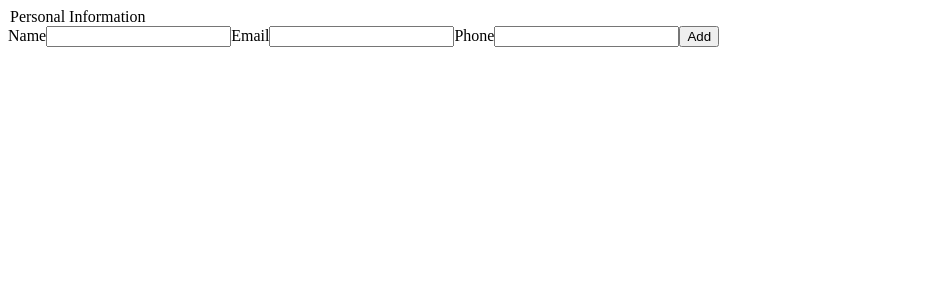
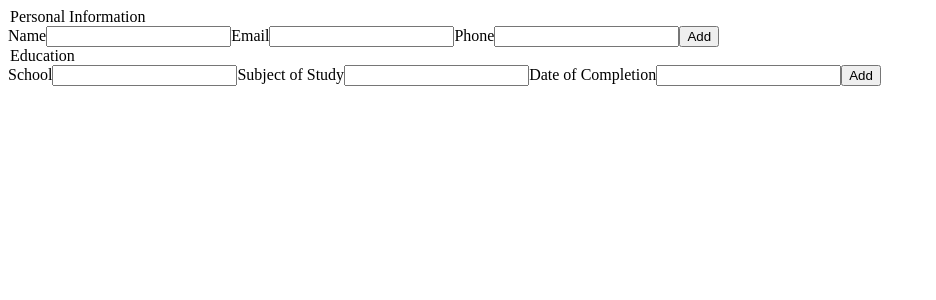
Before and after one commit to Etchmon/cv-application, a React (Create React App) app: page / in a window 1280 px wide. Shown: the top 300 px of the page, without its empty margins (0-936 px from the left). Built offline with nearby package versions, Linux system fonts and the light colour scheme.

Commit message:
Add submit method for education section Add onchange handlers for education inputs

```diff
--- a/src/App.js
+++ b/src/App.js
@@ -6,6 +6,7 @@ class App extends Component {
   constructor() {
     super()
     this.onSubmitPersonal.bind(this);
+    this.onSubmitEducation.bind(this);
     this.state = {
       personal: {
         name: '',
@@ -37,13 +38,23 @@ class App extends Component {
     });
   };
 
+  onSubmitEducation = (edu) => {
+    this.setState({
+      education: {
+        school: edu.education.school,
+        study: edu.education.study,
+        date: edu.education.date,
+      },
+    });
+  };
+
   render() {
-    const { personal } = this.state;
+    const { personal, education } = this.state;
     return (
 
       <div>
-        <Form onSubmitPersonal={this.onSubmitPersonal} />
-        <Display person={personal} />
+        <Form onSubmitPersonal={this.onSubmitPersonal} onSubmitEducation={this.onSubmitEducation} />
+        <Display person={personal} education={education} />
       </div>
     )
   }
--- a/src/components/Display.js
+++ b/src/components/Display.js
@@ -6,12 +6,21 @@ class Display extends Component {
     }
 
     render() {
-        const { person } = this.props;
+        const { person, education } = this.props;
+        console.log(education);
         return (
             <div>
-                <h1>{person.name}</h1>
-                <h1>{person.email}</h1>
-                <h1>{person.phone}</h1>
+                <section>
+                    <h1>{person.name}</h1>
+                    <h1>{person.email}</h1>
+                    <h1>{person.phone}</h1>
+                </section>
+                <section>
+                    <h1>{education.school}</h1>
+                    <h1>{education.study}</h1>
+                    <h1>{education.date}</h1>
+                </section>
+
             </div>
         )
     }
--- a/src/components/Education.js
+++ b/src/components/Education.js
@@ -3,13 +3,66 @@ import React, { Component } from "react";
 class Education extends Component {
     constructor() {
         super();
+        this.onSubmit.bind(this);
+        this.state = {
+            education: {
+                school: '',
+                study: '',
+                date: '',
+            },
+        }
+    };
+
+    onSubmit = (e) => {
+        e.preventDefault();
+        this.props.onSubmitEducation(this.state);
+    };
+
+    handleSchoolChange = (e) => {
+        this.setState({
+            education: {
+                school: e.target.value,
+                study: this.state.education.study,
+                date: this.state.education.date,
+            }
+        });
+    };
+
+    handleStudyChange = (e) => {
+        this.setState({
+            education: {
+                school: this.state.education.school,
+                study: e.target.value,
+                date: this.state.education.date,
+            }
+        });
+    };
+
+    handleDateChange = (e) => {
+        this.setState({
+            education: {
+                school: this.state.education.school,
+                study: this.state.education.study,
+                date: e.target.value,
+            }
+        });
     };
 
     render() {
+        const education = this.state;
         return (
-            <div>
-
-            </div>
+            <form onSubmit={this.onSubmit}>
+                <legend>Education</legend>
+                <label htmlFor="schoolInput">School</label>
+                <input onChange={this.handleSchoolChange} type="text" id="schoolInput" value={education.school} />
+                <label htmlFor="schoolInput">Subject of Study</label>
+                <input onChange={this.handleStudyChange} type="text" id="studyInput" value={education.study} />
+                <label htmlFor="schoolInput">Date of Completion</label>
+                <input onChange={this.handleDateChange} type="text" id="dateInput" value={education.date} />
+                <button type="Submit">
+                    Add
+                </button>
+            </form>
         )
     };
 };
--- a/src/components/Form.js
+++ b/src/components/Form.js
@@ -1,14 +1,19 @@
 import React, { Component } from "react";
 import Personal from "./Personal";
+import Education from "./Education";
 
 class Form extends Component {
     constructor(props) {
         super(props);
-        this.onSubmit.bind(this);
+        this.onSubmitPersonal.bind(this);
     };
 
-    onSubmit = (person) => {
+    onSubmitPersonal = (person) => {
         this.props.onSubmitPersonal(person);
+    };
+
+    onSubmitEducation = (edu) => {
+        this.props.onSubmitEducation(edu);
     };
 
 
@@ -17,7 +22,8 @@ class Form extends Component {
 
         return (
             <div>
-                <Personal onSubmitPersonal={this.onSubmit} />
+                <Personal onSubmitPersonal={this.onSubmitPersonal} />
+                <Education onSubmitEducation={this.onSubmitEducation} />
             </div>
         )
     }
```
